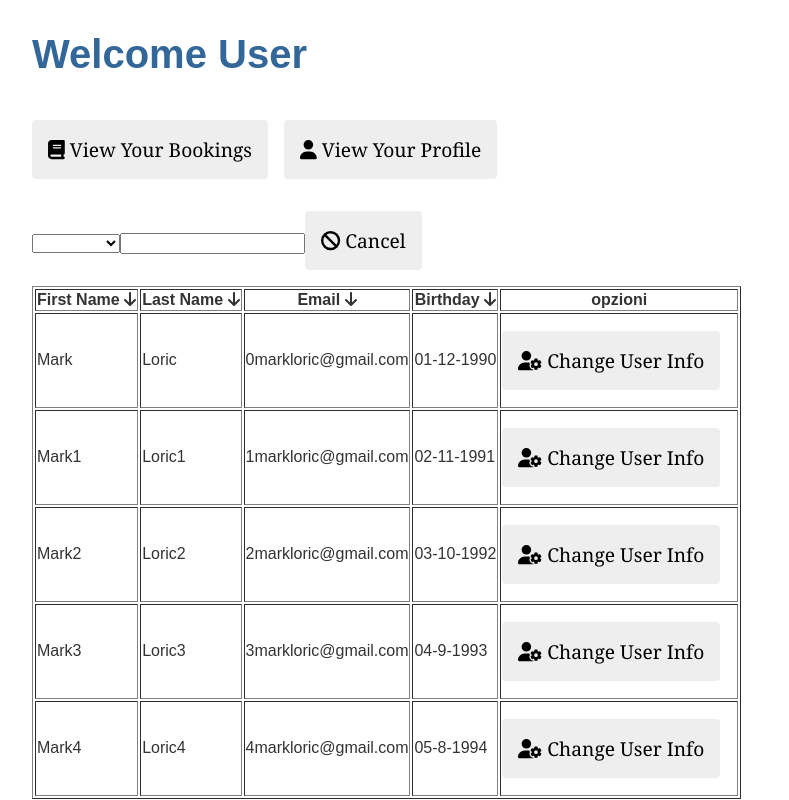
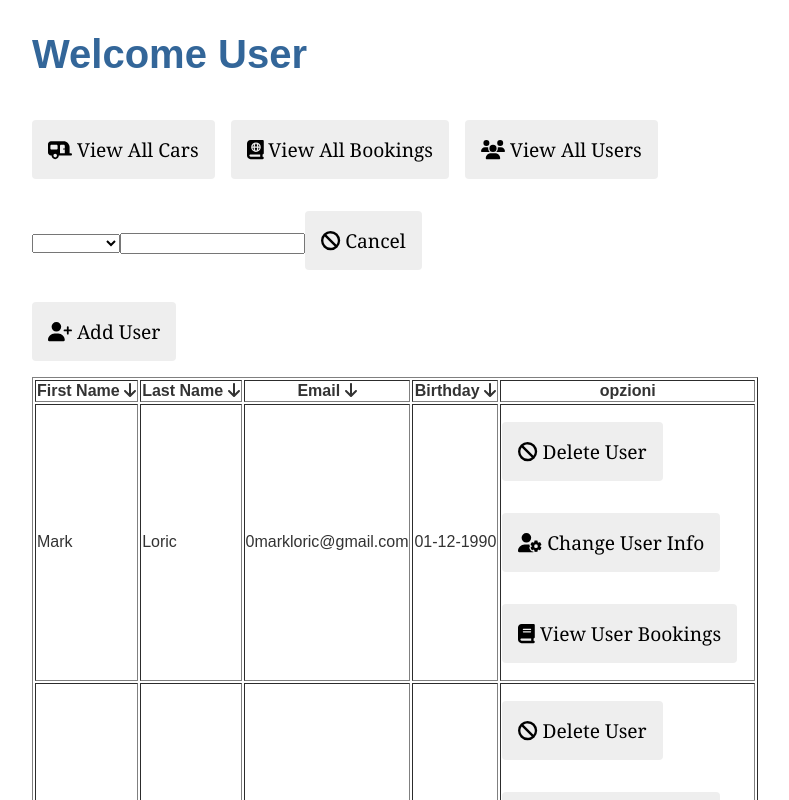
Before and after one commit to PennisiVinnykMykyta/AngularCarProject, an Angular app: page /users in a window 1280 px wide. Shown: the top 800 px of the page, without its empty margins (0-789 px from the left). Built offline with nearby package versions, Linux system fonts and the light colour scheme.

Commit message:
feature: added authentitacion service, made an overhaul changes for to accomadate both admin users and customer users

```diff
--- a/src/app/app.component.ts
+++ b/src/app/app.component.ts
@@ -3,6 +3,7 @@ import {UserService} from "./components/services/user.service";
 import {NavigationBarConfig} from "./components/navigation-bar/navigation-bar.config";
 import {faBook, faBookAtlas, faCaravan, faUser, faUsers} from "@fortawesome/free-solid-svg-icons";
 import {Roles} from "./components/mock-files/templates/roles";
+import {AuthenticationService} from "./components/services/authentication.service";
 
 @Component({
   selector: 'app-root',
@@ -12,7 +13,7 @@ import {Roles} from "./components/mock-files/templates/roles";
 export class AppComponent implements  OnInit{
   title = 'Welcome User';
 
-  public userRole!: Roles;
+  public userRole?: Roles;
 
   userButtons: NavigationBarConfig =
     {
@@ -32,16 +33,6 @@ export class AppComponent implements  OnInit{
   adminButtons: NavigationBarConfig =
     {
       buttonsConfig: [
-        {
-          text: 'View Your Bookings',
-          icon: faBook,
-          path:'/yourBookings'
-        },
-        {
-          text: 'View Your Profile',
-          icon: faUser,
-          path:'/yourProfile'
-        },
         {
           text: 'View All Cars',
           icon: faCaravan,
@@ -66,11 +57,11 @@ export class AppComponent implements  OnInit{
     }
   }
 
-  constructor(private userService: UserService) {
+  constructor(private authService: AuthenticationService) {
   }
 
   ngOnInit() {
-    this.userRole = Roles.User; // User per adesso l'ho settato ad Admin solo per testare
+    this.userRole = this.authService.getUser().role; // User per adesso l'ho settato ad Admin solo per testare
   }
 
 }
--- a/src/app/components/forms/bookings-form/bookings-form.component.ts
+++ b/src/app/components/forms/bookings-form/bookings-form.component.ts
@@ -1,8 +1,12 @@
 import {Component, EventEmitter, Input, OnInit, Output} from '@angular/core';
-import {faCheck,faArrowAltCircleLeft} from "@fortawesome/free-solid-svg-icons";
+import {faArrowAltCircleLeft, faCheck, faPlus} from "@fortawesome/free-solid-svg-icons";
 import {Router} from "@angular/router";
 import {BookingsService} from "../../services/bookings.service";
 import * as _ from "lodash";
+import {CarsService} from "../../services/cars.service";
+import {CarTemplate} from "../../mock-files/templates/car-template";
+import {CustomTableConfig} from "../../templates/custom-table/custom-table.config";
+import {MyTableActionEnum} from "../../templates/custom-table/table-details/my-actions";
 
 @Component({
   selector: 'app-bookings-form',
@@ -24,7 +28,10 @@ export class BookingsFormComponent implements  OnInit{
   startDate?: Date;
   endDate?: Date;
   approval?: boolean;
-  constructor(private router: Router, private bookService:BookingsService) {
+  tableConfig!: CustomTableConfig;
+
+  availableCars!: CarTemplate[];
+  constructor(private router: Router, private bookService:BookingsService,private carService: CarsService) {
   }
   ngOnInit() {
     this.initBookInfo(this.book);
@@ -43,7 +50,7 @@ export class BookingsFormComponent implements  OnInit{
 
     }else{
 
-   //console.log(this.endDate);
+    console.log(this.endDate);
     }
   }
 
@@ -55,15 +62,49 @@ export class BookingsFormComponent implements  OnInit{
     }
   }
 
-  clickAction(action?:string){
-    if(action!=='back'){
-      this.addOrUpdateBook(this.book);
-    }
+  clickAction($event: {obj: any, action: any}){
+    this.book.startDate;
+    this.book.endDate;
+    this.book.car = $event.obj;
+    this.addOrUpdateBook(this.book);
+    console.log("car has been booked");
     this.goBack.emit(true);
   }
 
   ConfirmDates() {
-    //console.log(this.endDate);
+    console.log(this.startDate,this.endDate);
     this.datesSelected = true;
+    this.setTableConfig();
+
+  }
+
+  setTableConfig(){
+    this.carService.getAvailableCars(this.startDate!,this.endDate!).subscribe(cars => this.availableCars = cars)
+    this.tableConfig = {
+      headers:[
+        {key: "brand", label: "Brand"},
+        {key: "model", label:"Model"},
+        {key: "color", label:"Color"},
+        {key: "plateNumber", label:"Plate Number"}
+      ],
+      order: {
+        orderType: "desc",
+        defaultColumn: "desc"
+      },
+      pagination:{
+        itemPerPage: 5,
+        itemPerPageOptions:[
+          5,
+          10
+        ]
+      },
+      actions: [
+        { action: MyTableActionEnum.NEW_ROW,
+          rowAction:true,
+          text: "Book Car",
+          icon:faPlus
+        }
+      ]
+    }
   }
 }
--- a/src/app/components/services/bookings.service.ts
+++ b/src/app/components/services/bookings.service.ts
@@ -7,6 +7,7 @@ import {Observable, of} from "rxjs";
   providedIn: 'root'
 })
 export class BookingsService {
+  emptyBookings : BookingTemplate[] = []
 
   constructor() { }
 
@@ -14,9 +15,10 @@ export class BookingsService {
     return of(Bookings);
   }
 
-  getUserBookings(userId: number) : void{
+  getUserBookings(userId: number) :BookingTemplate[]{
     console.log("retrived users bookings" + userId)
-    //return booking where userid is equal to userId
+    //return booking of the userId
+    return this.emptyBookings;
   }
 
   deleteBooking(id:number): void{
--- a/src/app/components/services/cars.service.ts
+++ b/src/app/components/services/cars.service.ts
@@ -15,8 +15,9 @@ export class CarsService {
     return cars;
   }
 
-  getAvailableCars(): void{
-    //get cars with available = true
+  getAvailableCars(start: Date, end:Date): Observable<CarTemplate[]>{
+    //will select cars available for the selected dates
+    return  of(Cars);
   }
 
   deleteCar(id:number): void{
--- a/src/app/components/tables/bookings-table/bookings-table.component.ts
+++ b/src/app/components/tables/bookings-table/bookings-table.component.ts
@@ -7,6 +7,7 @@ import {CustomTableConfig} from "../../templates/custom-table/custom-table.confi
 import {MyTableActionEnum} from "../../templates/custom-table/table-details/my-actions";
 import {faBookBookmark, faCancel, faGear, faPlus} from "@fortawesome/free-solid-svg-icons";
 import * as _ from "lodash";
+import {AuthenticationService} from "../../services/authentication.service";
 
 
 @Injectable({
@@ -19,18 +20,35 @@ import * as _ from "lodash";
 })
 export class BookingsTableComponent implements  OnInit{
 
+  user!: any;
   formRequest!: boolean;
   book!: any;
   bookings!: BookingTemplate[];
   bookActions!: MyActionEvent[];
   tableConfig!: CustomTableConfig;
 
-  constructor(private bookingService: BookingsService,private router:Router) {
-  }
-  ngOnInit() {
-    this.formRequest = false;
-    this.setBookings();
-    this.bookActions = [
+  adminBookActions: MyActionEvent[] = [
+    {
+      action: MyTableActionEnum.DELETE,
+      rowAction:true,
+      text:"Cancel Booking",
+      icon: faCancel
+    },
+    {
+      action: MyTableActionEnum.EDIT,
+      rowAction:true,
+      text:"Change Booking",
+      icon: faGear
+    },
+    {
+      action: MyTableActionEnum.APPROVE,
+      rowAction: true,
+      text: "Approve/Disapprove",
+      icon: faBookBookmark
+    },
+  ]
+
+  userBookActions: MyActionEvent[] = [
     {
       action: MyTableActionEnum.NEW_ROW,
       rowAction: false,
@@ -48,14 +66,21 @@ export class BookingsTableComponent implements  OnInit{
       rowAction:true,
       text:"Change Booking",
       icon: faGear
-      },
-      {
-        action: MyTableActionEnum.EDIT,
-        rowAction: true,
-        text: "Approve/Disapprove",
-        icon: faBookBookmark
-      },
+    }
   ]
+
+  constructor(private bookingService: BookingsService,private router:Router, private authService: AuthenticationService) {
+  }
+  ngOnInit() {
+    this.formRequest = false;
+    this.setBookings();
+
+    if(this.authService.getUser().role === 'Admin'){
+      this.bookActions = this.adminBookActions;
+    }else{
+      this.bookActions = this.userBookActions;
+    }
+
 
 
     this.tableConfig = {
@@ -88,25 +113,32 @@ export class BookingsTableComponent implements  OnInit{
   }
 
   setBookings(){
+    if(this.authService.getUser().role === 'Admin'){
       return this.bookingService.getAllBookings().subscribe(books => this.bookings = books);
+    }else{
+      return this.bookings = this.bookingService.getUserBookings(this.authService.getUser().id);
+    }
   }
 
   clickAction($event: { obj: any; action: any }){
-    switch ($event.action.text){
-      case "Make a Booking":
+    switch ($event.action.action){
+      case MyTableActionEnum.NEW_ROW:
         console.log("clicked:" + $event.action.text, $event.obj);
         this.formRequest = true;
         this.book = null;
         break;
-      case "Delete Book":
+      case MyTableActionEnum.DELETE:
         console.log("clicked:" + $event.action.text)
         this.bookingService.deleteBooking($event.obj.id);
         break;
-      case "Change Booking":
+      case MyTableActionEnum.EDIT:
         console.log("clicked:" + $event.action.text)
         this.formRequest = true;
         this.book = $event.obj
         break;
+      case MyTableActionEnum.APPROVE:
+        console.log("clicked:" + $event.action.text)
+        this.book.approval = !this.book.approval
     }
     console.log($event.obj,$event.action)
   }
--- a/src/app/components/tables/cars-table/cars-table.component.html
+++ b/src/app/components/tables/cars-table/cars-table.component.html
@@ -1,5 +1,3 @@
-<p>cars-table works!</p>
-
 <app-custom-table *ngIf = "!formRequest" [tableConfig]="tableConfig" [data]="cars" (getTableData)="clickAction($event)"></app-custom-table>
 
 <app-cars-form *ngIf="formRequest" [car] = "car" (goBack) = "setRequest($event)"></app-cars-form>
--- a/src/app/components/tables/user-table/user-table.component.ts
+++ b/src/app/components/tables/user-table/user-table.component.ts
@@ -3,12 +3,12 @@ import {UserService} from "../../services/user.service";
 import {CustomTableConfig} from "../../templates/custom-table/custom-table.config";
 import {UserTemplate} from "../../mock-files/templates/user-template";
 import {MyActionEvent} from "../../templates/custom-table/table-details/my-action-event";
-import {ActivatedRoute, Router} from "@angular/router";
 import {MyTableActionEnum} from "../../templates/custom-table/table-details/my-actions";
 import {faBook, faCancel, faUserGear, faUserPlus} from "@fortawesome/free-solid-svg-icons";
 import {BookingsService} from "../../services/bookings.service";
-import {AppComponent} from "../../../app.component";
 import {Roles} from "../../mock-files/templates/roles";
+import {AuthenticationService} from "../../services/authentication.service";
+import {Router} from "@angular/router";
 
 @Component({
   selector: 'app-user-table',
@@ -25,25 +25,7 @@ export class UserTableComponent implements  OnInit{
   user!: any;
   tableConfig!: CustomTableConfig
   users: UserTemplate[] = [];
-  adminActions!: MyActionEvent[];
-  userActions!: MyActionEvent[];
-
-  role!: Roles;
-
-  constructor(private userService:UserService, private bookService:BookingsService, private obj: AppComponent) {
-  }
-  ngOnInit() {
-    this.role = this.obj.userRole;
-
-    if(this.role === 'User'){
-      console.log('User');
-    }else{
-      console.log('Admin');
-    }
-
-    this.formRequest = false;
-    this.setUsers();
-    this.adminActions = [
+  adminActions: MyActionEvent[] = [
     {
       action: MyTableActionEnum.NEW_ROW,
       rowAction:false,
@@ -69,8 +51,7 @@ export class UserTableComponent implements  OnInit{
       icon: faBook
     }
   ]
-
-    this.userActions = [
+  userActions: MyActionEvent[] = [
     {
       action: MyTableActionEnum.EDIT,
       rowAction: true,
@@ -78,6 +59,28 @@ export class UserTableComponent implements  OnInit{
       icon: faUserGear
     }
   ]
+
+  actions!: MyActionEvent[];
+
+  role!: Roles;
+
+  constructor(private userService:UserService, private bookService:BookingsService, private authService: AuthenticationService,private  router: Router) {
+  }
+  ngOnInit() {
+    this.user = this.authService.getUser();
+
+    if(this.user.role === 'User'){
+      console.log('User');
+      this.actions = this.userActions;
+    }else{
+      console.log('Admin');
+      this.actions = this.adminActions;
+    }
+
+
+    this.formRequest = false;
+    this.setUsers();
+    console.log(this.users);
 
     this.tableConfig = {
       headers: [
@@ -97,38 +100,38 @@ export class UserTableComponent implements  OnInit{
           10
         ]
       },
-      actions: this.userActions
+      actions: this.actions
     }
   }
 
   setUsers(){
-    if(this.role === 'User'){
-      return this.userService.getAllUsers().subscribe(users => this.users = users);
-      //return  this.userService.getCurrentUser().subscribe(users:); aggiungere funzione in service per prendere il user corrente
+    if(this.user.role === 'User'){
+      return this.users.push(this.user);
     }else{
       return this.userService.getAllUsers().subscribe(users => this.users = users);
     }
   }
 
   clickAction($event: { obj: any; action: any }) {
-    switch ($event.action.text) {
-      case "Add User":
+    switch ($event.action.action) {
+      case MyTableActionEnum.NEW_ROW:
         console.log("clicked:" + $event.action.text)
         this.formRequest = true;
         this.user = null;
         break;
-      case "Delete User":
+      case MyTableActionEnum.DELETE:
         console.log("clicked:" + $event.action.text)
         this.userService.deleteUser($event.obj.id);
         break;
-      case "Change User Info":
+      case MyTableActionEnum.EDIT:
         console.log("clicked:" + $event.action.text)
         this.formRequest = true;
         this.user = $event.obj
         break;
-      case "View User Bookings":
+      case MyTableActionEnum.UBOOKINGS:
         console.log("clicked:" + $event.action.text)
         this.bookService.getUserBookings($event.obj.id);
+        void this.router.navigate(['userBookings'],$event.obj)
         break;
     }
   }
```
Also changed, not shown: src/app/components/forms/bookings-form/bookings-form.component.html (+3 -8 lines), src/app/components/services/authentication.service.ts (added, +20 -0 lines), src/app/components/templates/custom-table/custom-table.component.html (+8 -8 lines), src/app/components/templates/custom-table/custom-table.component.ts (+6 -1 lines), 1 other file (tests, documents, lock files or other folders). Lines whose indentation alone changed are shown as unchanged.
